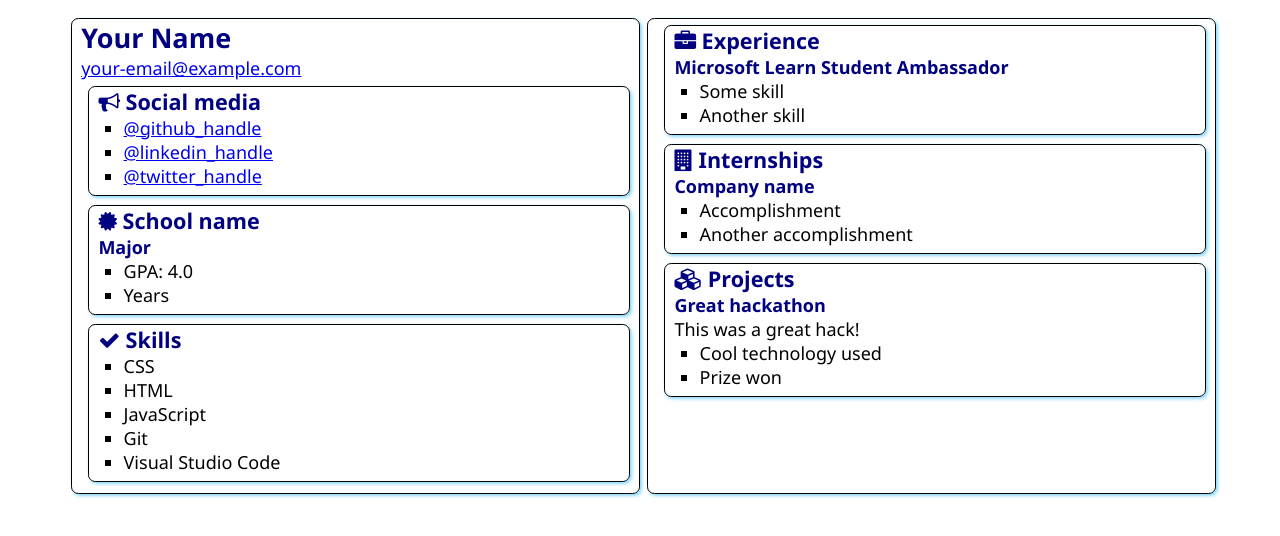
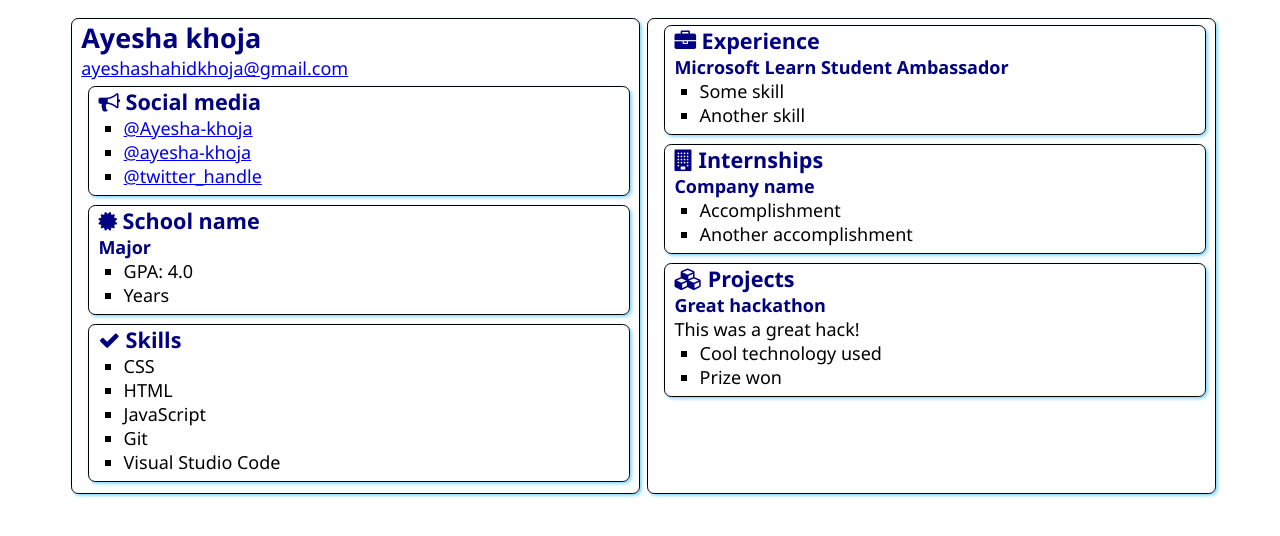
Before and after one commit to Ayesha-khoja/SATechnicalOnboarding, a plain HTML site: page src/index.html in a window 1280 px wide. Drawn offline with Linux system fonts and the light colour scheme.

Commit message:
Update index.html

```diff
--- a/src/index.html
+++ b/src/index.html
@@ -12,8 +12,8 @@
 <body>
     <main>
         <article class="box">
-            <h1>Your Name</h1>
-            <div><a href="mailto:your.email@example.com">your-email@example.com</a></div>
+            <h1>Ayesha khoja</h1>
+            <div><a href="mailto:your.email@example.com">ayeshashahidkhoja@gmail.com</a></div>
 
             <section class="box">
                 <h2>
@@ -21,8 +21,8 @@
                     Social media
                 </h2>
                 <ul>
-                    <li><a href="https://github.com/<handle>">@github_handle</a></li>
-                    <li><a href="https://linkedin.com/in/<handle>">@linkedin_handle</a></li>
+                    <li><a href="https://github.com/<handle>">@Ayesha-khoja</a></li>
+                    <li><a href="https://linkedin.com/in/<handle>">@ayesha-khoja</a></li>
                     <li><a href="https://twitter.com/<handle>">@twitter_handle</a></li>
                 </ul>
             </section>
```
